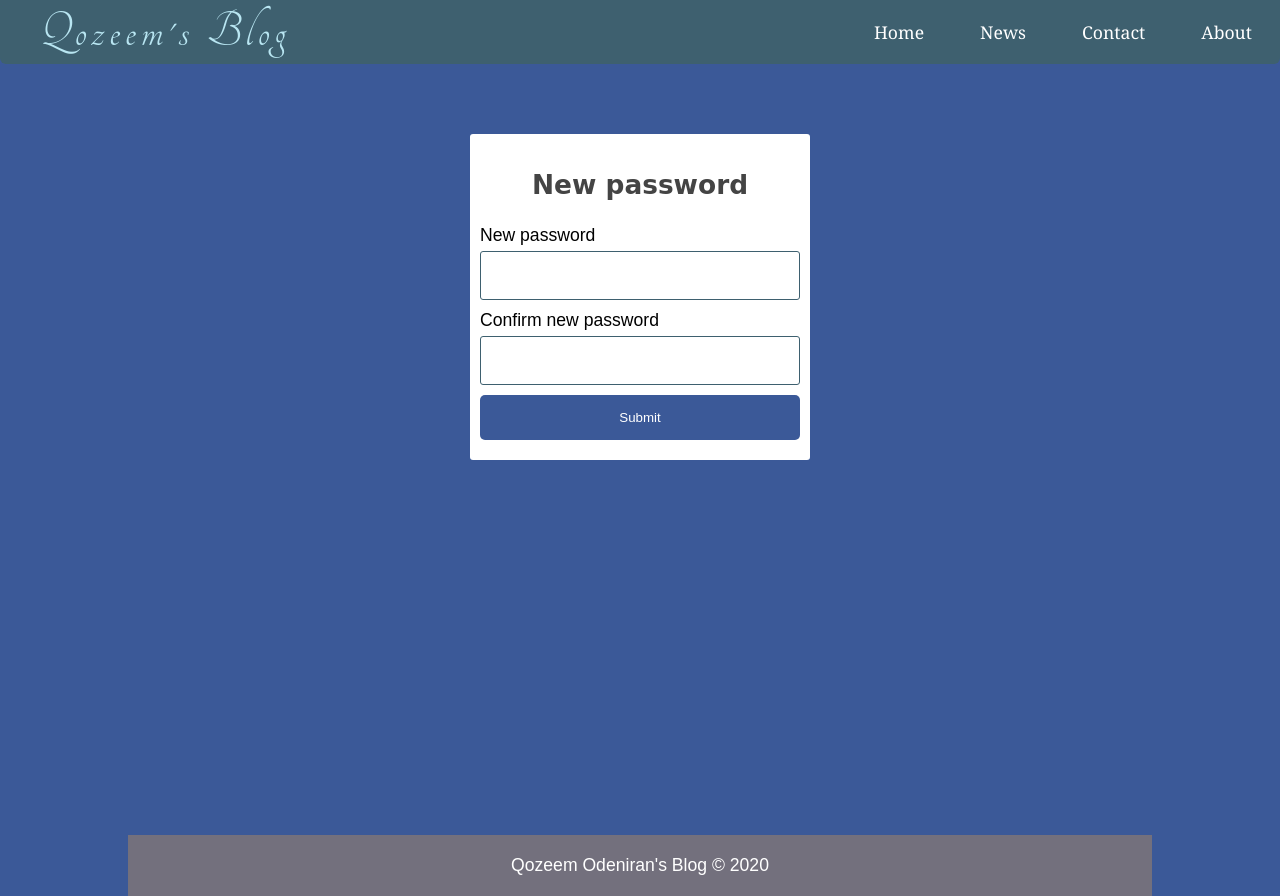
After one commit to qozeemodeniran/wejapa_task_blogApp, a PHP site: page /qozeem/password_recovery/new_pass.php in a window 1280 px wide. The commit adds this page. Run offline with PHP 8.4, Linux system fonts and the light colour scheme; some web fonts are replaced.

Commit message:
trying to implmemnt password reset

```diff
--- /dev/null
+++ b/database/password_resets.sql
@@ -0,0 +1,5 @@
+CREATE TABLE password_resets (
+`id` INT(11),
+`email` VARCHAR(255),
+`token` VARCHAR(255) UNIQUE
+)ENGINE=InnoDB DEFAULT CHARSET=latin1;
--- a/includes/banner.php
+++ b/includes/banner.php
@@ -27,7 +27,7 @@
 				<input type="text" name="username" value="<?php echo $username; ?>" placeholder="Username">
 				<input type="password" name="password"  placeholder="Password">
 				<button class="btn" type="submit" name="login_btn">Sign in</button>
-				<button type="submit" class="btn" name="login_btn">Forgot Password?</button>
+				<button type="submit" class="btn" name="forgot_btn">Forgot Password?</button>
 			</form>
 		</div>
 	</div>
--- a/includes/head_section.php
+++ b/includes/head_section.php
@@ -5,4 +5,5 @@
 	<link href="https://fonts.googleapis.com/css?family=Averia+Serif+Libre|Noto+Serif|Tangerine" rel="stylesheet">
 	<!-- Styling for public area -->
 	<link rel="stylesheet" href="static/css/public_styling.css">
+	<link rel="icon" href="static/images/favicon.png" sizes="16x16" type="image/png">
 	<meta charset="UTF-8">
--- a/includes/registration_login.php
+++ b/includes/registration_login.php
@@ -98,8 +98,72 @@
 			} else {
 				array_push($errors, 'Wrong credentials');
 			}
+
 		}
 	}
+
+
+	if (isset($_POST['forgot_btn'])) {
+		header('location: ' . BASE_URL . '/password_recovery/enter_email.php');
+	}
+
+	/*
+  Accept email of user whose password is to be reset
+  Send email to user to reset their password
+*/
+if (isset($_POST['reset-password'])) {
+  $email = mysqli_real_escape_string($conn, $_POST['email']);
+  // ensure that the user exists on our system
+  $query = "SELECT email FROM users WHERE email='$email'";
+  $results = mysqli_query($conn, $query);
+
+  if (empty($email)) {
+    array_push($errors, "Your email is required");
+  }else if(mysqli_num_rows($results) <= 0) {
+    array_push($errors, "Sorry, no user exists on our system with that email");
+  }
+  // generate a unique random token of length 100
+  $token = bin2hex(random_bytes(50));
+
+  if (count($errors) == 0) {
+    // store token in the password-reset database table against the user's email
+    $sql = "INSERT INTO password_reset(email, token) VALUES ('$email', '$token')";
+    $results = mysqli_query($conn, $sql);
+
+    // Send email to user with the token in a link they can click on
+    $to = $email;
+    $subject = "Reset your password on qozeem's blog";
+    $msg = "Hi there, click on this <a href=\"new_password.php?token=" . $token . "\">link</a> to reset your password on our site";
+    $msg = wordwrap($msg,70);
+    $headers = "From: info@qozeemblog.com";
+    mail($to, $subject, $msg, $headers);
+    header('location: pending.php?email=' . $email);
+  }
+}
+
+// ENTER A NEW PASSWORD
+if (isset($_POST['new_password'])) {
+  $new_pass = mysqli_real_escape_string($conn, $_POST['new_pass']);
+  $new_pass_c = mysqli_real_escape_string($conn, $_POST['new_pass_c']);
+
+  // Grab to token that came from the email link
+  $token = $_SESSION['token'];
+  if (empty($new_pass) || empty($new_pass_c)) array_push($errors, "Password is required");
+  if ($new_pass !== $new_pass_c) array_push($errors, "Password do not match");
+  if (count($errors) == 0) {
+    // select email address of user from the password_reset table
+    $sql = "SELECT email FROM password_reset WHERE token='$token' LIMIT 1";
+    $results = mysqli_query($conn, $sql);
+    $email = mysqli_fetch_assoc($results)['email'];
+
+    if ($email) {
+      $new_pass = md5($new_pass);
+      $sql = "UPDATE users SET password='$new_pass' WHERE email='$email'";
+      $results = mysqli_query($conn, $sql);
+      header('location: index.php');
+    }
+  }
+}
 	// escape value from form
 	function esc(String $value)
 	{
--- a/login.php
+++ b/login.php
@@ -17,7 +17,7 @@
 			<input type="text" name="username" value="<?php echo $username; ?>" value="" placeholder="Username">
 			<input type="password" name="password" placeholder="Password">
 			<button type="submit" class="btn" name="login_btn">Login</button>
-			<button type="submit" class="btn" name="login_btn">Forgot Password?</button>
+			<button type="submit" class="btn" name="forgot_btn">Forgot Password?</button>
 
 			<p>
 				Not yet a member? <a href="register.php">Sign up</a>
--- /dev/null
+++ b/password_recovery/main.css
@@ -0,0 +1,44 @@
+body {
+	background: #3b5998;
+	font-size: 1.1em;
+	font-family: sans-serif;
+}
+a {
+	text-decoration: none;
+}
+form {
+	width: 25%;
+	margin: 70px auto;
+	background: white;
+	padding: 10px;
+	border-radius: 3px;
+}
+h2.form-title {
+	text-align: center;
+}
+input {
+	display: block;
+	box-sizing: border-box;
+	width: 100%;
+	padding: 8px;
+}
+form .form-group {
+	margin: 10px auto;
+}
+form button {
+	width: 100%;
+	border: none;
+	color: white;
+	background: #3b5998;
+	padding: 15px;
+	border-radius: 5px;
+}
+.msg {
+	margin: 5px auto;
+	border-radius: 5px;
+	border: 1px solid red;
+	background: pink;
+	text-align: left;
+	color: brown;
+	padding: 10px;
+}
--- /dev/null
+++ b/password_recovery/new_pass.php
@@ -0,0 +1,38 @@
+
+<?php  include('../config.php'); ?>
+<?php  include('../includes/registration_login.php'); ?>
+<?php  include('../includes/head_section.php'); ?>
+
+<!DOCTYPE html>
+<html lang="en">
+<head>
+	<meta charset="UTF-8">
+	<title>Qozeem's Blog | New Password </title>
+	<link rel="stylesheet" href="main.css">
+	<link rel="stylesheet" href="../static/css/public_styling.css">
+</head>
+<body>
+	<!-- Navbar -->
+	<?php include( ROOT_PATH . '/includes/navbar.php'); ?>
+	<!-- // Navbar -->
+		<form class="login-form" action="new_password.php" method="post">
+		<h2 class="form-title">New password</h2>
+		<!-- form validation messages -->
+		<?php include('../includes/errors.php'); ?>
+		<div class="form-group">
+			<label>New password</label>
+			<input type="password" name="new_pass">
+		</div>
+		<div class="form-group">
+			<label>Confirm new password</label>
+			<input type="password" name="new_pass_c">
+		</div>
+		<div class="form-group">
+			<button type="submit" name="new_password" class="login-btn">Submit</button>
+		</div>
+	</form>
+</body>
+</html>
+<!-- Footer -->
+	<?php include( ROOT_PATH . '/includes/footer.php'); ?>
+<!-- // Footer -->
```
Also changed, not shown: messages.php (added, +8 -0 lines), password_recovery/enter_email.php (added, +34 -0 lines), pending.php (added, +26 -0 lines), static/images/favicon.png (added).
